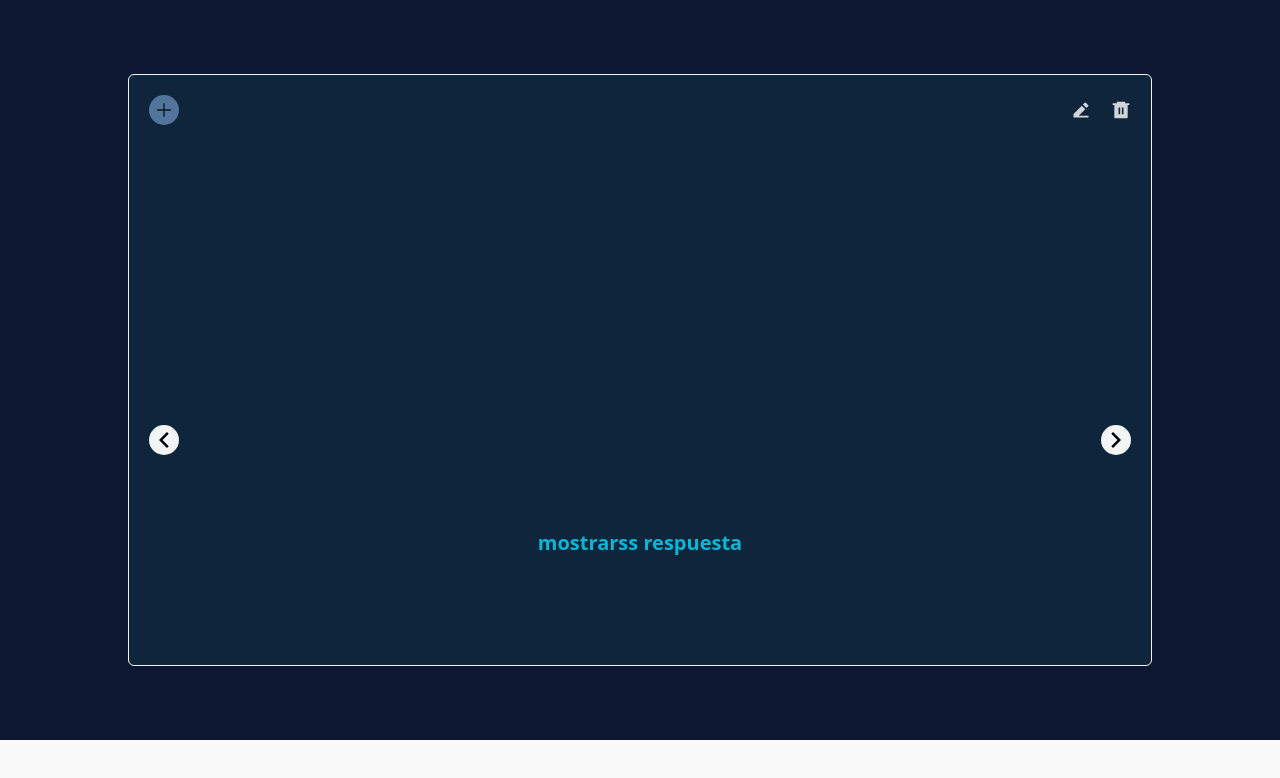
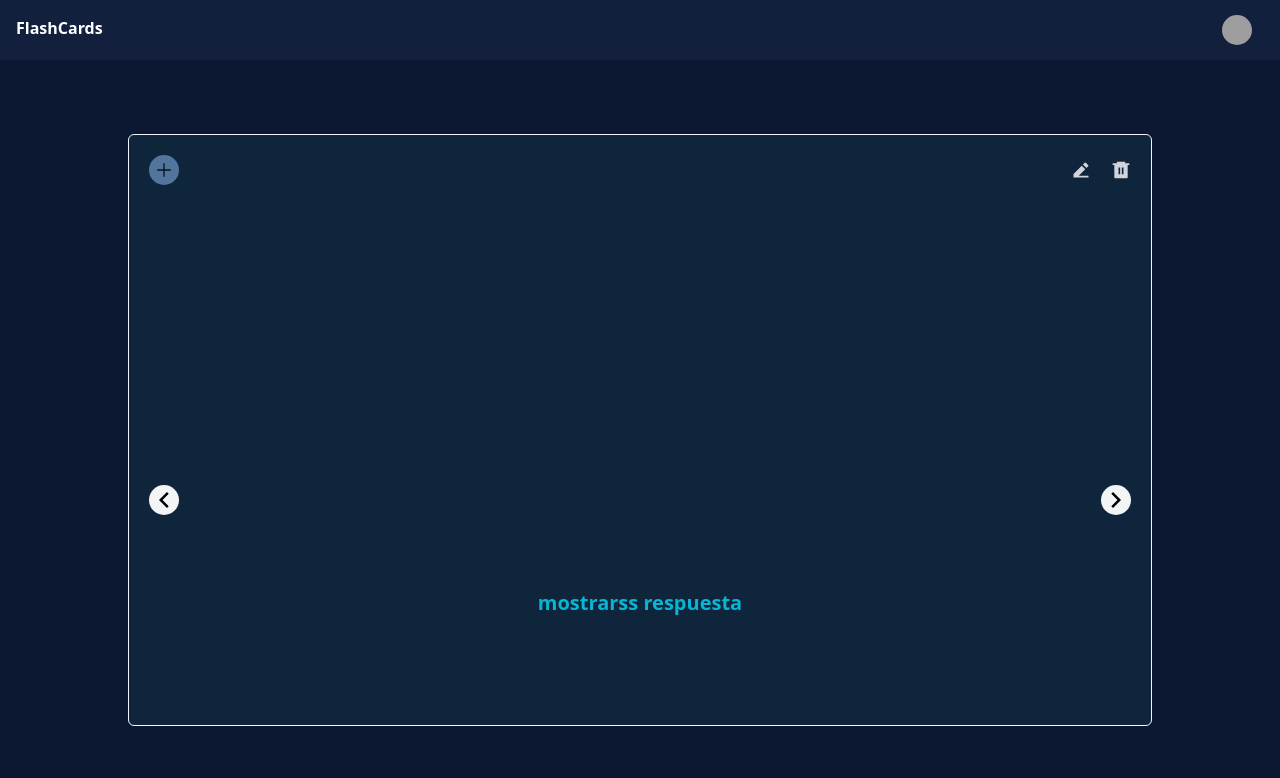
Before and after one commit to freconur/flashcard-app, a Next.js app: page /dashboard/deck/1 in a window 1280 px wide. Shown: the top 778 px of the page. Built offline with nearby package versions, Linux system fonts and the light colour scheme; no server answers; grey boxes are pictures that could not be loaded; what next-firebase-auth would draw is missing.

Commit message:
agregando un navbar a la pagina de id dinamico

```diff
--- a/pages/dashboard/deck/[id].tsx
+++ b/pages/dashboard/deck/[id].tsx
@@ -14,6 +14,7 @@ import { RxPlus } from "react-icons/rx";
 import { flashcardFromDeck } from '../../../Reducer/UserFlashCards';
 import { getAuth } from 'firebase/auth';
 import { authApp } from '../../../firebase/firebase.config';
+import LayoutFlashcard from '../../../layout/LayoutFlashcard';
 
 
 // type Props = {
@@ -107,6 +108,7 @@ const FlashcardsToPractice = () => {
       {showModalUpdateFlashcard && <UpdateFlashcardModal flascardData={flashcardsOnSanpshot[id]} showModalUpdateFlashcard={showModalUpdateFlashcard} setShowModalUpdateFlashcard={setShowModalUpdateFlashcard} />}
       {showModalDeleteFlashcard && <DeleteFlashcardModal idDeck={idDecks} idUser={idUsers.id} idFlashcard={flashcardsOnSanpshot[selectedIndex === 9999 ? currentlyDeckData.index as number : selectedIndex]?.id as string} showModalDeleteFlashcard={showModalDeleteFlashcard} setShowModalDeleteFlashcard={setShowModalDeleteFlashcard} />}
       {showAddNewFlashcardModal && <AddNewFlashcardModal showAddNewFlashcardModal={showAddNewFlashcardModal} setShowAddNewFlashcardModal={setShowAddNewFlashcardModal} />}
+      <LayoutFlashcard>
       {flashcardsOnSanpshot
         &&
         <div className='bg-secundary h-altura flex justify-center items-center'>
@@ -159,6 +161,7 @@ const FlashcardsToPractice = () => {
 
         </div>
       }
+      </LayoutFlashcard>
     </>
   )
 }
```
